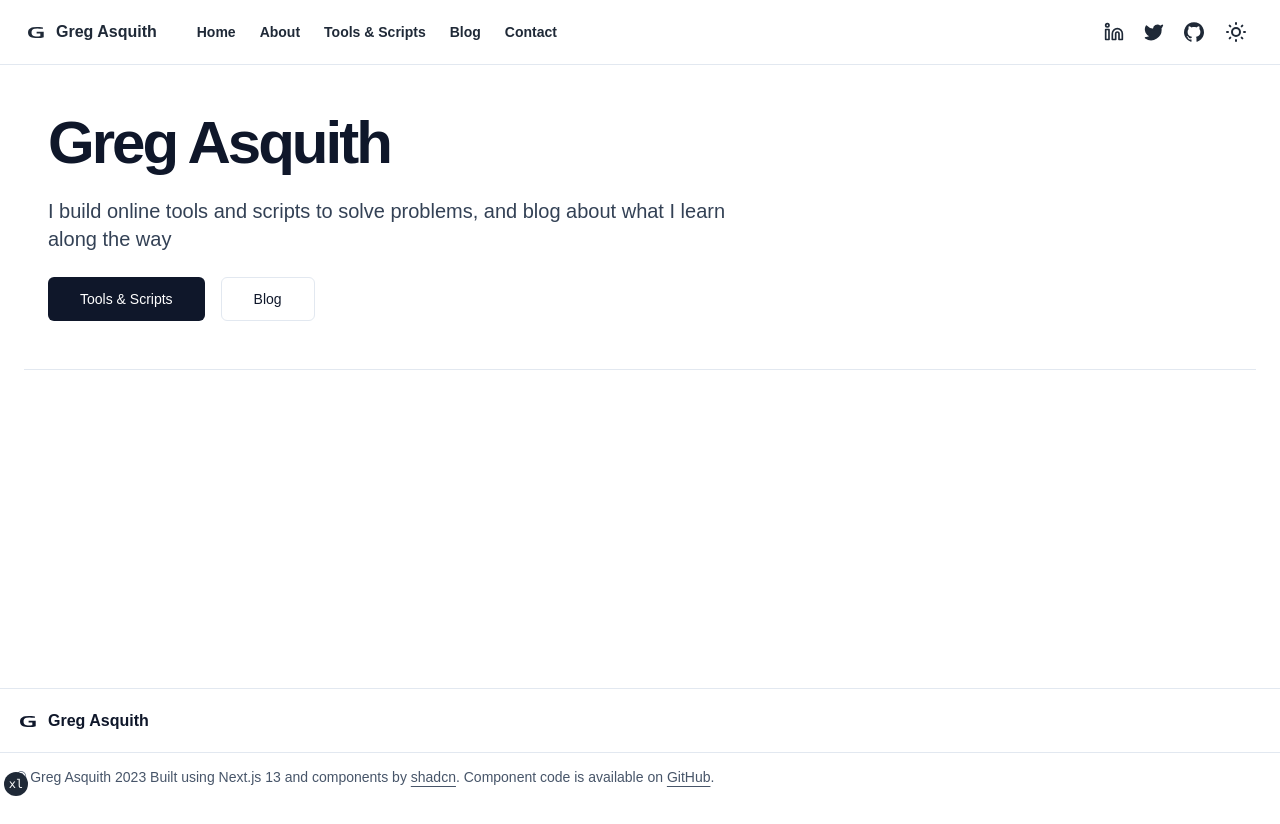
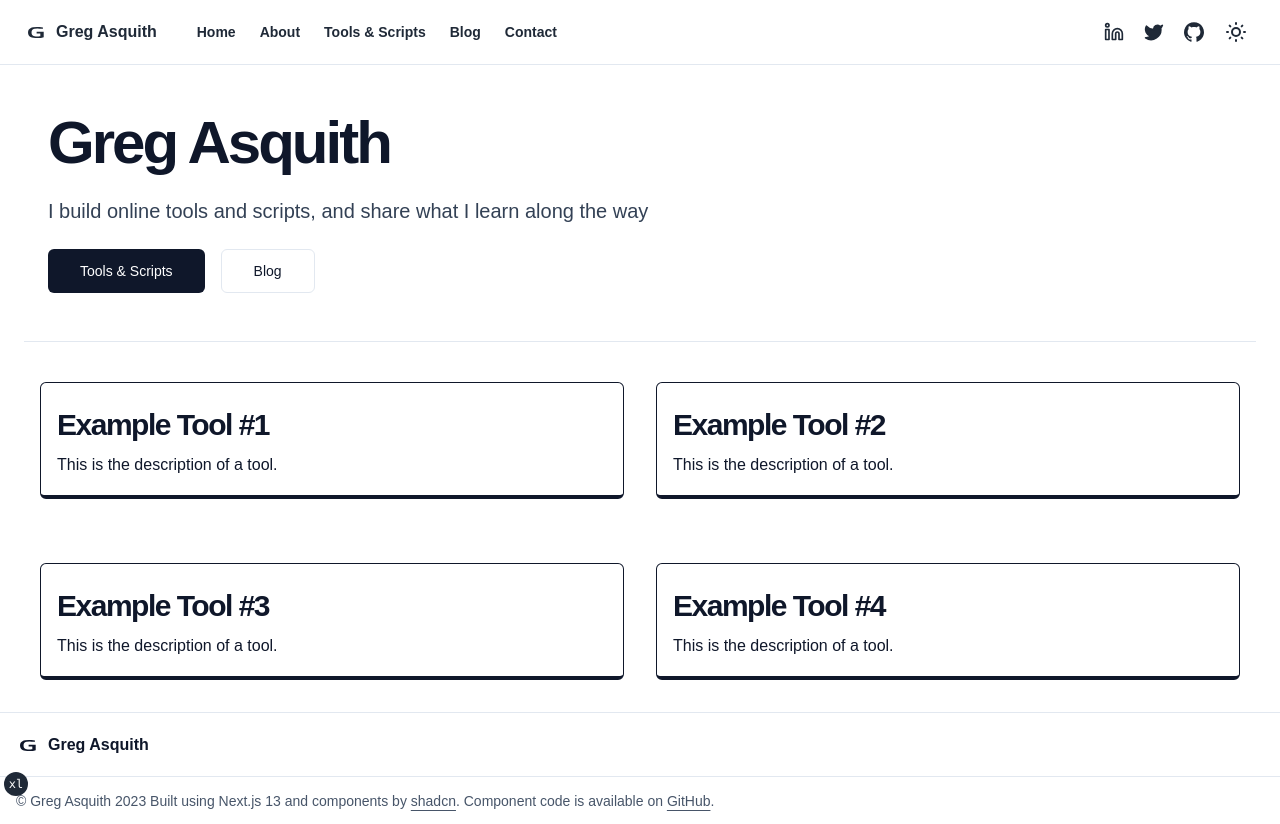
Before and after one commit to Greg-Asquith/gregasquith, a Next.js app: page / in a window 1280 px wide. Before the commit the page ends 800 px from the top, so only its background shows below. Built offline with nearby package versions, Linux system fonts and the light colour scheme; a web font is replaced by a local one.

Commit message:
homepage, about page and contact page content

```diff
--- a/src/app/about/page.tsx
+++ b/src/app/about/page.tsx
@@ -1,13 +1,44 @@
+import { Separator } from "@src/components/ui/separator";
+
+import type { Metadata } from 'next';
+
+export const metadata: Metadata = {
+  title: 'Greg Asquith | About',
+  description: 'Greg Asquith | Online tools and how they\'re made',
+};
+
 
 export default function About() {
   return (
     <>
-      <div className="my-2">
-        About Greg
-      </div>
-      <div className="my-2">
-        About This Site
-      </div>
+      <section className="container grid items-center gap-6 pt-6 pb-8 md:py-10">
+        <div className="flex max-w-[980px] flex-col items-start gap-2">
+          <h1 className="my-2 text-3xl font-extrabold leading-tight tracking-tighter sm:text-3xl md:text-5xl lg:text-6xl">
+            About Me
+          </h1>
+        </div>
+      </section>
+      <Separator className="my-2">
+      </Separator>
+      <section className="container grid items-center gap-6 pt-6 pb-8 md:py-10">
+        <div className="flex max-w-[980px] flex-col items-start gap-2">
+          <p>This is some content about me</p>
+        </div>
+      </section>
+      <section className="container grid items-center gap-6 pt-6 pb-8 md:py-10">
+        <div className="flex max-w-[980px] flex-col items-start gap-2">
+          <h1 className="my-2 text-3xl font-extrabold leading-tight tracking-tighter sm:text-3xl md:text-5xl lg:text-6xl">
+            About This Site
+          </h1>
+        </div>
+      </section>
+      <Separator className="my-2">
+      </Separator>
+      <section className="container grid items-center gap-6 pt-6 pb-8 md:py-10">
+        <div className="flex max-w-[980px] flex-col items-start gap-2">
+          <p>This is some content about this site</p>
+        </div>
+      </section>
     </>
   );
 }
--- a/src/app/contact/page.tsx
+++ b/src/app/contact/page.tsx
@@ -1,3 +1,8 @@
+import { Button } from "@src/components/ui/button";
+import { Input } from "@src/components/ui/input";
+import { Separator } from "@src/components/ui/separator";
+import { Textarea } from "@src/components/ui/textarea";
+
 import type { Metadata } from 'next';
 
 export const metadata: Metadata = {
@@ -7,8 +12,25 @@ export const metadata: Metadata = {
 
 export default function Contact() {
   return (
-    <div className="my-2">
-      Contact gregasquith.com
-    </div>
+    <>
+    <section className="container grid items-center gap-6 pt-6 pb-8 md:py-10">
+        <div className="flex max-w-[980px] flex-col items-start gap-2">
+          <h1 className="my-2 text-3xl font-extrabold leading-tight tracking-tighter sm:text-3xl md:text-5xl lg:text-6xl">
+            Contact Me
+          </h1>
+        </div>
+      </section>
+      <Separator className="my-2">
+      </Separator>
+      <section className="container grid items-center gap-6 pt-4 pb-8 md:py-4">
+        <div className="flex max-w-[700px] flex-col items-start gap-2">
+          <Input className="my-1" type="text" placeholder="Name" />
+          <Input className="my-1" type="email" placeholder="Email" />
+          <Input className="my-1" type="text" placeholder="Subject" />
+          <Textarea className="my-1" placeholder="Your message..." />
+          <Button className="my-1">Submit</Button>
+        </div>
+      </section>
+    </>
   );
 }
--- a/src/app/page.tsx
+++ b/src/app/page.tsx
@@ -14,7 +14,7 @@ export default function Home() {
             Greg Asquith
           </h1>
           <p className="mt-2 max-w-[700px] text-lg text-slate-700 dark:text-slate-400 sm:text-xl">
-            I build online tools and scripts to solve problems, and blog about what I learn along the way
+            I build online tools and scripts, and share what I learn along the way
           </p>
         </div>
         <div className="flex gap-4">
@@ -36,6 +36,42 @@ export default function Home() {
       </section>
       <Separator className="my-2">
       </Separator>
+      <div className="flex flex-wrap">
+        <div className="flex grow my-8 mx-4 items-start rounded-md border border-b-4 p-4 border-slate-900 dark:border-slate-700">
+          <div>
+            <h1 className="my-2 text-l font-extrabold leading-tight tracking-tighter sm:text-l md:text-2xl lg:text-3xl">
+              Example Tool #1
+            </h1>
+            <p className="leading-7 [&amp;:not(:first-child)]:mt-6">This is the description of a tool.</p>
+          </div>
+        </div>
+        <div className="flex grow my-8 mx-4 items-start rounded-md border border-b-4 p-4 border-slate-900 dark:border-slate-700">
+          <div>
+            <h1 className="my-2 text-l font-extrabold leading-tight tracking-tighter sm:text-l md:text-2xl lg:text-3xl">
+              Example Tool #2
+            </h1>
+            <p className="leading-7 [&amp;:not(:first-child)]:mt-6">This is the description of a tool.</p>
+          </div>
+        </div>
+      </div>
+      <div className="flex flex-wrap">
+        <div className="flex grow my-8 mx-4 items-start rounded-md border border-b-4 p-4 border-slate-900 dark:border-slate-700">
+          <div>
+            <h1 className="my-2 text-l font-extrabold leading-tight tracking-tighter sm:text-l md:text-2xl lg:text-3xl">
+              Example Tool #3
+            </h1>
+            <p className="leading-7 [&amp;:not(:first-child)]:mt-6">This is the description of a tool.</p>
+          </div>
+        </div>
+        <div className="flex grow my-8 mx-4 items-start rounded-md border border-b-4 p-4 border-slate-900 dark:border-slate-700">
+          <div>
+            <h1 className="my-2 text-l font-extrabold leading-tight tracking-tighter sm:text-l md:text-2xl lg:text-3xl">
+              Example Tool #4
+            </h1>
+            <p className="leading-7 [&amp;:not(:first-child)]:mt-6">This is the description of a tool.</p>
+          </div>
+        </div>
+      </div>
     </>
   );
 }
```
